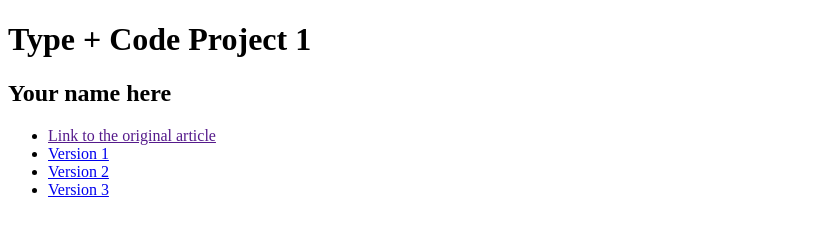
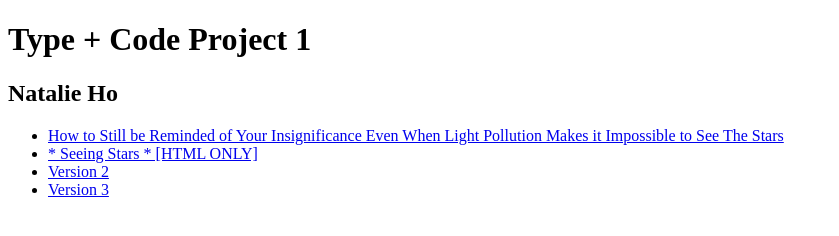
Before and after one commit to bignat7/RISD24-typeandcode-project1, a plain HTML site: page index.html in a window 1280 px wide. Shown: the whole page, without its empty margins (0-839 px from the left). Drawn offline with Linux system fonts and the light colour scheme.

Commit message:
9/16 revisions

```diff
--- a/index.html
+++ b/index.html
@@ -8,11 +8,11 @@
 <body>
 
 	<h1>Type + Code Project 1</h1>
-	<h2>Your name here</h2>
+	<h2>Natalie Ho</h2>
 
 	<ul>
-		<li><a href="" target="_blank">Link to the original article</a></li>
-		<li><a href="v1/">Version 1</a></li>
+		<li><a href="https://www.newyorker.com/humor/daily-shouts/how-to-still-be-reminded-of-your-insignificance-even-when-light-pollution-makes-it-impossible-to-see-the-stars">How to Still be Reminded of Your Insignificance Even When Light Pollution Makes it Impossible to See The Stars</a></li>
+		<li><a href="v1/">* Seeing Stars * [HTML ONLY]</a></li>
 		<li><a href="v2/">Version 2</a></li>
 		<li><a href="v3/">Version 3</a></li>
 	</ul>
```
Also changed, not shown: v1/index.html (+1 -2 lines).
